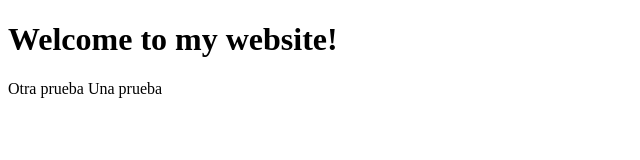
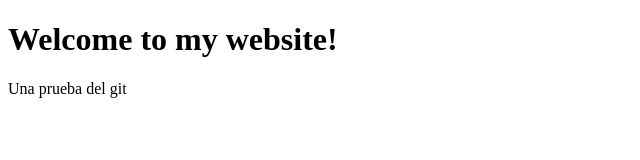
Before and after one commit to ignaciano3/web-programming, a plain HTML site: page index.html in a window 1280 px wide. Shown: the full height of the page, 0-640 px from the left. Drawn offline with Linux system fonts and the light colour scheme.

Commit message:
Update index.html

```diff
--- a/index.html
+++ b/index.html
@@ -5,7 +5,7 @@
     </head>
     <body>
         <h1>Welcome to my website!</h1>
-        Otra prueba
-        Una prueba
+        Una prueba del git
+
     </body>
 </html>
```
